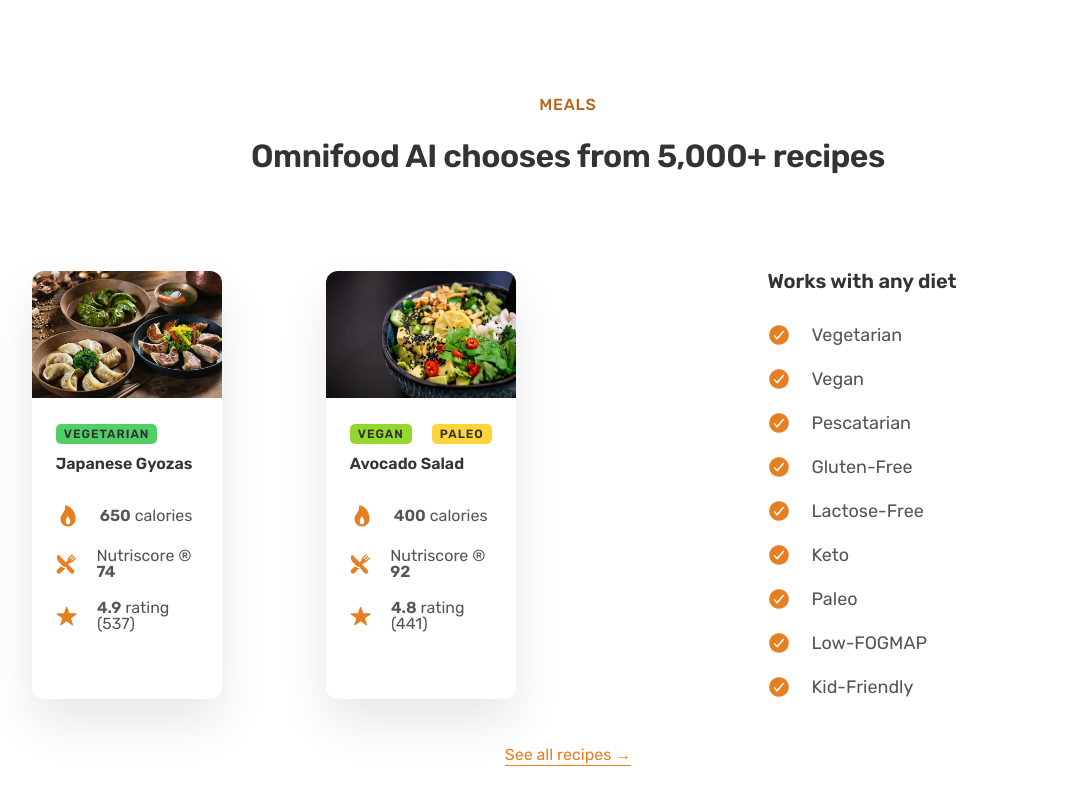
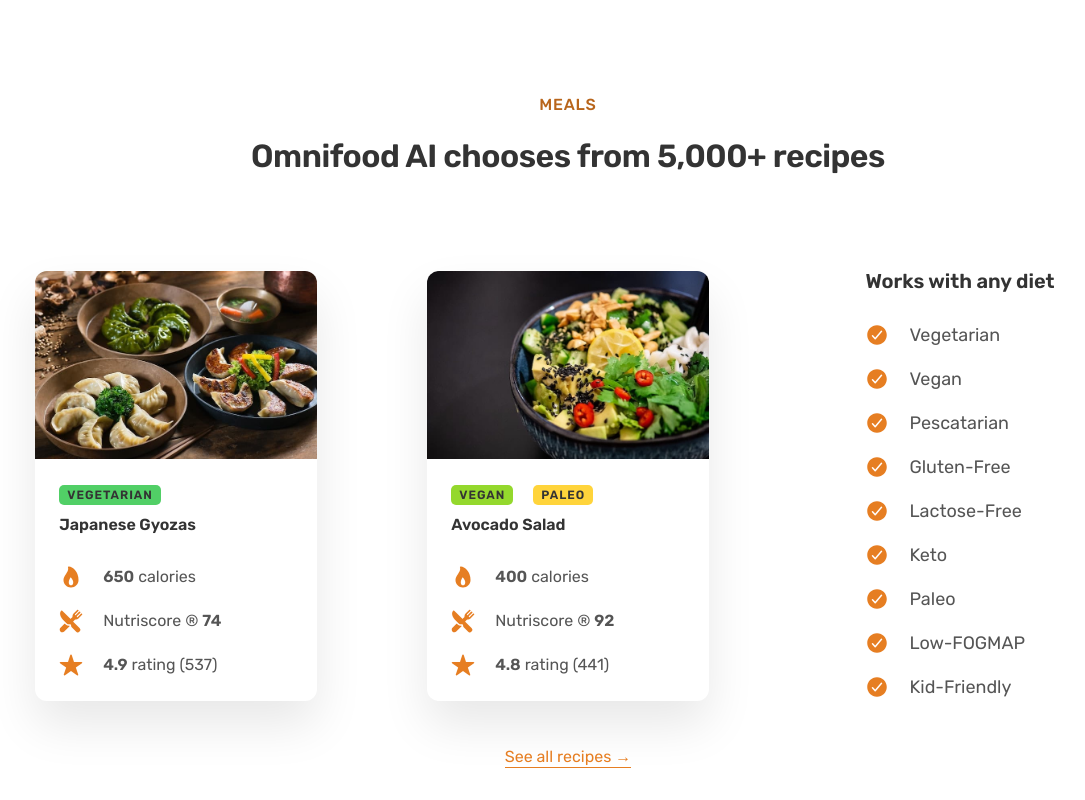
Before and after one commit to ChrisEs146/Omnifood-2.0-Landing-Page, a website built with Parcel: page src/index.html in a window 1280 px wide. Shown: the part 1715-2515 px from the top of the page, without its empty margins (72-1157 px from the left). Built offline with nearby package versions, Linux system fonts and the light colour scheme; files whose address does not match are found by name.

Commit message:
Add: Media query at 894px breakpoint
- Sets the meals__card to a width of 80%.
- Sets the meals__diet to a grid column of auto.

```diff
--- a/scss/_meals.scss
+++ b/scss/_meals.scss
@@ -165,3 +165,15 @@
     }
   }
 }
+
+@media (min-width: $Screen-mid-1) {
+  .meals {
+    &__card {
+      width: 80%;
+    }
+
+    &__diet {
+      grid-column: auto;
+    }
+  }
+}
```
